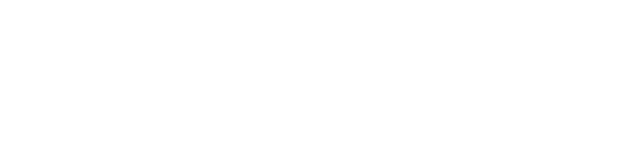
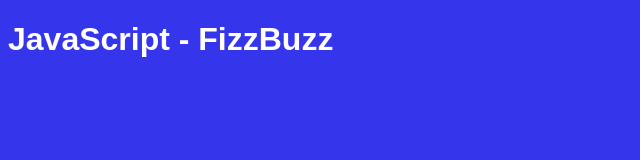
Before and after one commit to Michecosa/js-fizzbuzz, a plain HTML site: page index.html in a window 1280 px wide. Shown: the whole page, without its empty margins (0-640 px from the left). Drawn offline with Linux system fonts and the light colour scheme.

Commit message:
Add index title, style and exercise request for script code

```diff
--- a/assets/css/style.css
+++ b/assets/css/style.css
@@ -0,0 +1,16 @@
+* {
+  font-family: Arial, Helvetica, sans-serif;
+  color: white;
+}
+
+:root {
+  --blue: #3535ec;
+  --green: #0adf71;
+  --red: #f71668;
+  --purple: #b444f5;
+  --light-gray: #ededed;
+  --yellow: #ffd700;
+  --cyan: #03ffff;
+}
+
+body {background-color: var(--blue);}
--- a/assets/js/script.js
+++ b/assets/js/script.js
@@ -0,0 +1,5 @@
+/*
+  Scrivi un programma che stampi i numeri da 1 a 100,
+  ma per i multipli di 3 stampi “Fizz” al posto del numero e per i multipli di 5 stampi Buzz.
+  Per i numeri che sono sia multipli di 3 che di 5 stampi FizzBuzz.
+*/
--- a/index.html
+++ b/index.html
@@ -9,7 +9,7 @@
    <link rel="stylesheet" href="./assets/css/style.css">
 </head>
 <body>
-
+  <h1>JavaScript - FizzBuzz</h1>
 
   <!-- JavaScript -->
    <script src="./assets/js/script.js"></script>
```
